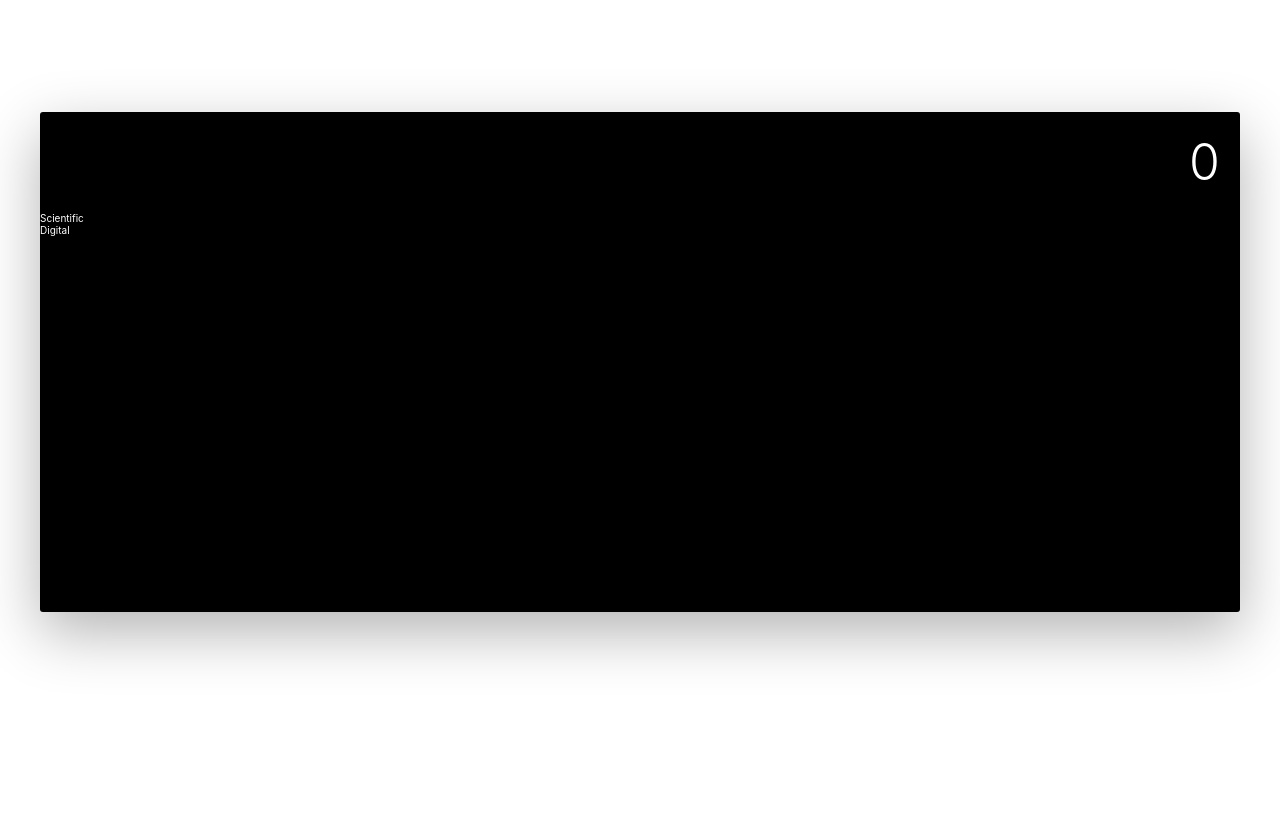
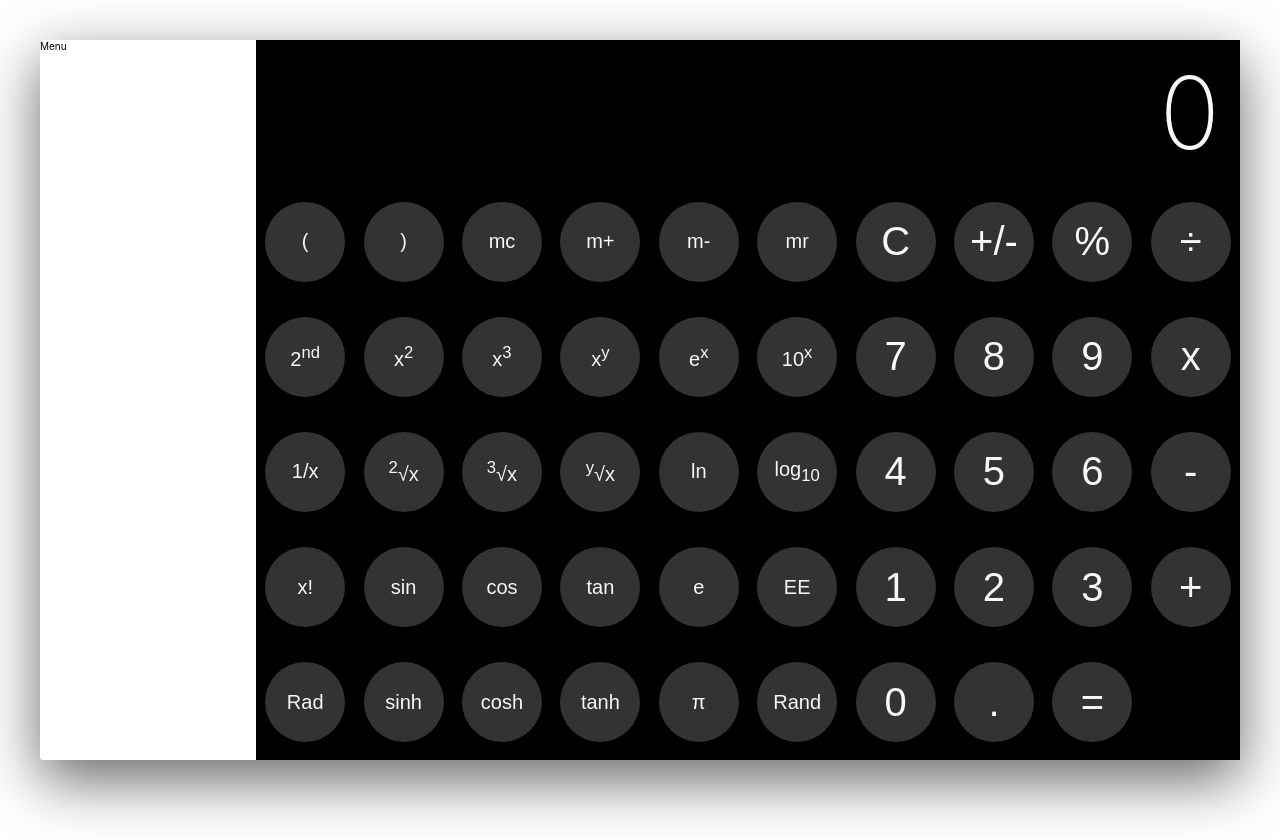
Before and after one commit to lokiReact/loki-calc, a React (Create React App) app: page / in a window 1280 px wide. Before the commit the page ends 800 px from the top, so only its background shows below. Built offline with nearby package versions, Linux system fonts and the light colour scheme.

Commit message:
Calculator Buttons basic design

```diff
--- a/src/components/Button/Button.js
+++ b/src/components/Button/Button.js
@@ -0,0 +1,13 @@
+import React from 'react';
+import classes from './Button.module.css';
+
+
+const button = props => {
+    return (
+        <div className={classes.Container}>
+            <button className={classes.Button}>{props.children}</button>
+        </div>
+    );
+}
+
+export default button;
--- a/src/components/Button/Button.module.css
+++ b/src/components/Button/Button.module.css
@@ -0,0 +1,20 @@
+.Container{
+    width: 25%;
+    display: flex;
+    justify-content: center;
+}
+
+.Button{
+    display: inline-block;
+    font-size: inherit;
+    color: inherit;
+    border: none;
+    background-color: var(--color-grey-dark);
+    height: 8rem;
+    width: 8rem;
+    border-radius: 50%;
+}
+
+.Button:focus{
+    outline: none;
+}
--- a/src/components/Display/Display.module.css
+++ b/src/components/Display/Display.module.css
@@ -1,6 +1,6 @@
 .Display{
-    font-size: 5rem;
-    font-weight: 300;
+    font-size: 10rem;
+    font-weight: 200;
     padding: 1rem 2rem;
     display: flex;
     justify-content: flex-end;
--- a/src/containers/Calculator/Calculator.js
+++ b/src/containers/Calculator/Calculator.js
@@ -1,17 +1,90 @@
-import React, {Component} from 'react';
+import React, { Component } from 'react';
 import classes from './Calculator.module.css';
+import Aux from '../../hoc/Aux/Aux';
 import Display from '../../components/Display/Display';
+import Button from '../../components/Button/Button';
 
-class Calculator extends Component{
-    render(){
-        return(
-            <div className={classes.Calculator}>
+class Calculator extends Component {
+    render() {
+        return (
+            <Aux>
                 <Display>0</Display>
                 <div className={classes.ButtonPanel}>
-                    <div className={classes.ScientificPanel}>Scientific</div>
-                    <div className={classes.DigitalPanel}>Digital</div>
+                    <div className={classes.ScientificPanel}>
+                        <div className={classes.BtnRow}>
+                            <Button>(</Button>
+                            <Button>)</Button>
+                            <Button>mc</Button>
+                            <Button>m+</Button>
+                            <Button>m-</Button>
+                            <Button>mr</Button>
+                        </div>
+                        <div className={classes.BtnRow}>
+                            <Button>2<sup>nd</sup></Button>
+                            <Button>x<sup>2</sup></Button>
+                            <Button>x<sup>3</sup></Button>
+                            <Button>x<sup>y</sup></Button>
+                            <Button>e<sup>x</sup></Button>
+                            <Button>10<sup>x</sup></Button>
+                        </div>
+                        <div className={classes.BtnRow}>
+                            <Button>1/x</Button>
+                            <Button><sup>2</sup>&#8730;x</Button>
+                            <Button><sup>3</sup>&#8730;x</Button>
+                            <Button><sup>y</sup>&#8730;x</Button>
+                            <Button>ln</Button>
+                            <Button>log<sub>10</sub></Button>
+                        </div>
+                        <div className={classes.BtnRow}>
+                            <Button>x!</Button>
+                            <Button>sin</Button>
+                            <Button>cos</Button>
+                            <Button>tan</Button>
+                            <Button>e</Button>
+                            <Button>EE</Button>
+                        </div>
+                        <div className={classes.BtnRow}>
+                            <Button>Rad</Button>
+                            <Button>sinh</Button>
+                            <Button>cosh</Button>
+                            <Button>tanh</Button>
+                            <Button>&#960;</Button>
+                            <Button>Rand</Button>
+                        </div>
+                    </div>
+                    <div className={classes.DigitalPanel}>
+                        <div className={classes.BtnRow}>
+                            <Button>C</Button>
+                            <Button>+/-</Button>
+                            <Button>%</Button>
+                            <Button>÷</Button>
+                        </div>
+                        <div className={classes.BtnRow}>
+                            <Button>7</Button>
+                            <Button>8</Button>
+                            <Button>9</Button>
+                            <Button>x</Button>
+                        </div>
+                        <div className={classes.BtnRow}>
+                            <Button>4</Button>
+                            <Button>5</Button>
+                            <Button>6</Button>
+                            <Button>-</Button>
+                        </div>
+                        <div className={classes.BtnRow}>
+                            <Button>1</Button>
+                            <Button>2</Button>
+                            <Button>3</Button>
+                            <Button>+</Button>
+                        </div>
+                        <div className={classes.BtnRow}>
+                            <Button>0</Button>
+                            <Button>.</Button>
+                            <Button>=</Button>
+                        </div>
+                    </div>
                 </div>
-            </div>
+            </Aux>
         );
     }
 }
--- a/src/containers/Calculator/Calculator.module.css
+++ b/src/containers/Calculator/Calculator.module.css
@@ -1,8 +1,21 @@
-.Calculator{
-    max-width: 120rem;
-    margin: 10rem auto;
-    background-color: var(--color-black-dark);
-    box-shadow: var(--box-shadow);
-    border-radius: 3px;
-    height: 50rem;
+.ButtonPanel{
+    display: flex;
+    justify-content: center;
+    height: 80%;
 }
+
+.ScientificPanel{
+    flex: 0 0 60%;
+    font-size: 2rem;
+}
+
+.DigitalPanel{
+    flex: 1;
+    font-size: 4rem;
+}
+
+.BtnRow{
+    height: 20%;
+    display: flex;
+    align-items: center;
+}
--- a/src/hoc/Layout/Layout.js
+++ b/src/hoc/Layout/Layout.js
@@ -1,14 +1,14 @@
 import React from 'react';
-import Aux from "../Aux/Aux";
+import classes from './Layout.module.css';
 
 const layout = props => {
     return(
-        <Aux>
-            <div>Toolbar, SideDrawer, Backdrop</div>
-            <main>
+        <div className={classes.Layout}>
+            <div className={classes.Nav}>Menu</div>
+            <main className={classes.Content}>
                 {props.children}
             </main>
-        </Aux>
+        </div>
     );
 }
 
--- /dev/null
+++ b/src/hoc/Layout/Layout.module.css
@@ -0,0 +1,18 @@
+.Layout{
+    max-width: 120rem;
+    margin: 5vh auto;
+    box-shadow: var(--box-shadow);
+    border-radius: 3px;
+    height: 90vh;
+    display: flex;
+}
+
+.Nav{
+    flex: 0 0 18%;
+    color: black;
+}
+
+.Content{
+    flex: 1;
+    background-color: var(--color-black-dark);
+}
--- a/src/index.css
+++ b/src/index.css
@@ -1,14 +1,14 @@
 :root{
-  --color-yellow: #FF9500;
-  --color-white: #fff;
+  --color-yellow: #fc9503;
+  --color-white: #f8f8f8;
 
-  --color-grey-light: #D4D4D2;
-  --color-grey-dark: #505050;
+  --color-grey-light:#a5a5a5;
+  --color-grey-dark: #333333;
 
   --color-black: #1C1C1C;
   --color-black-dark: #000;
 
-  --box-shadow: 0 2rem 6rem rgba(0,0,0, 0.3);
+  --box-shadow: 0 2rem 6rem rgba(0,0,0, 0.6);
 }
 
 *,
```
